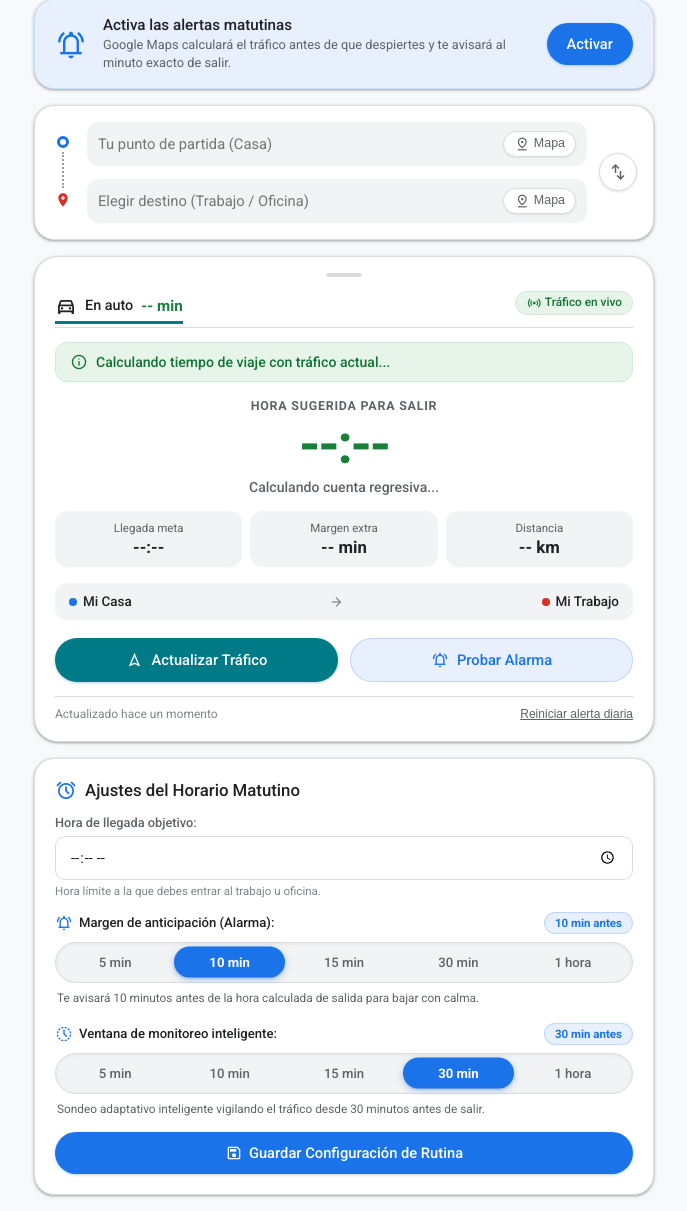
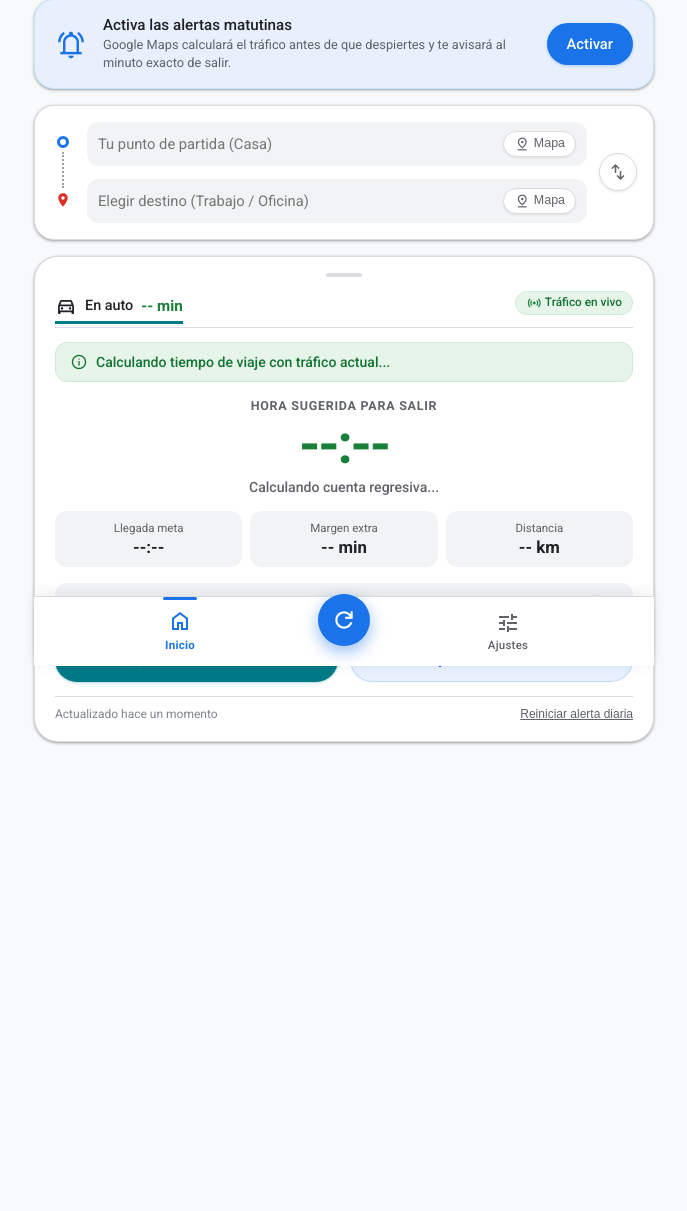
Before and after one commit to manuel-marg/Alerta-Trafico, a web app: file public/index.html in a window 1280 px wide. Shown: the part 134-1345 px from the top of the page, without its empty margins (296-983 px from the left). After the commit the page ends 879 px from the top, so only its background shows below. Run offline with its HTML, style and script files only (its server is not run), Linux system fonts and the light colour scheme; some web fonts are replaced.

Commit message:
feat(ui): add fixed bottom navigation bar with home view, settings view, and central quick traffic refresh FAB

```diff
--- a/public/app.js
+++ b/public/app.js
@@ -823,8 +823,58 @@
   }
 }
 
+// --- 6. Menú Móvil Inferior (Bottom Navigation Bar) ---
+function initBottomNav() {
+  const tabHome = document.getElementById('tab-nav-home');
+  const tabSettings = document.getElementById('tab-nav-settings');
+  const viewHome = document.getElementById('view-home');
+  const viewSettings = document.getElementById('view-settings');
+  const btnQuickRefresh = document.getElementById('btn-quick-refresh');
+
+  function switchView(target) {
+    if (target === 'home') {
+      viewHome.style.display = 'flex';
+      viewSettings.style.display = 'none';
+      tabHome.classList.add('active');
+      tabHome.setAttribute('aria-current', 'page');
+      tabSettings.classList.remove('active');
+      tabSettings.removeAttribute('aria-current');
+      window.scrollTo({ top: 0, behavior: 'smooth' });
+    } else {
+      viewHome.style.display = 'none';
+      viewSettings.style.display = 'flex';
+      tabSettings.classList.add('active');
+      tabSettings.setAttribute('aria-current', 'page');
+      tabHome.classList.remove('active');
+      tabHome.removeAttribute('aria-current');
+      window.scrollTo({ top: 0, behavior: 'smooth' });
+    }
+  }
+
+  if (tabHome && tabSettings) {
+    tabHome.addEventListener('click', () => switchView('home'));
+    tabSettings.addEventListener('click', () => switchView('settings'));
+  }
+
+  if (btnQuickRefresh) {
+    btnQuickRefresh.addEventListener('click', async () => {
+      switchView('home');
+      btnQuickRefresh.classList.add('spinning');
+      showToast('🔄 Calculando tiempo y tráfico actual...');
+      try {
+        await checkTrafficNow(true);
+      } finally {
+        setTimeout(() => {
+          btnQuickRefresh.classList.remove('spinning');
+        }, 600);
+      }
+    });
+  }
+}
+
 // --- 5. Event Listeners ---
 document.addEventListener('DOMContentLoaded', async () => {
+  initBottomNav();
   await initServiceWorker();
   await checkAuthStatus();
 
--- a/public/index.html
+++ b/public/index.html
@@ -77,6 +77,8 @@
       </div>
     </header>
 
+    <!-- Vista 1: Inicio (Ruta y Resumen de Viaje) -->
+    <main id="view-home" class="app-view">
       <!-- Banner Push Estilo Google Maps -->
       <div id="push-activation-card" class="gmaps-card gmaps-push-banner">
         <div class="gmaps-push-icon">
@@ -218,8 +220,10 @@
           </button>
         </div>
       </div>
+    </main>
 
-    <!-- Ajustes de Horario y Rutina -->
+    <!-- Vista 2: Ajustes (Horario y Rutina) -->
+    <main id="view-settings" class="app-view" style="display: none;">
       <div class="gmaps-card gmaps-settings-card">
         <div class="gmaps-card-title">
           <span class="material-symbols-outlined" style="font-size: 22px; color: var(--gmaps-blue);">alarm</span> Ajustes del Horario Matutino
@@ -279,6 +283,7 @@
           </button>
         </form>
       </div>
+    </main>
   </div>
 
   <!-- Modal de Autenticación (Google Material 3) -->
@@ -398,6 +403,23 @@
     </div>
   </div>
 
+  <!-- Barra de Navegación Inferior Fija (Bottom Nav estilo uiCookies / Google Maps) -->
+  <nav class="bnav" id="bottom-nav" aria-label="Navegación principal">
+    <button type="button" class="bnav-tab active" id="tab-nav-home" aria-current="page" title="Inicio">
+      <span class="material-symbols-outlined bnav-icon">home</span>
+      <span class="bnav-label">Inicio</span>
+    </button>
+    <div class="bnav-fab-wrap">
+      <button type="button" class="bnav-fab" id="btn-quick-refresh" title="Actualizar tráfico en vivo" aria-label="Actualizar tráfico en vivo">
+        <span class="material-symbols-outlined bnav-fab-icon" id="quick-refresh-icon">refresh</span>
+      </button>
+    </div>
+    <button type="button" class="bnav-tab" id="tab-nav-settings" title="Ajustes">
+      <span class="material-symbols-outlined bnav-icon">tune</span>
+      <span class="bnav-label">Ajustes</span>
+    </button>
+  </nav>
+
   <div id="toast">🔔 Mensaje</div>
 
   <script src="/app.js"></script>
--- a/public/styles.css
+++ b/public/styles.css
@@ -71,7 +71,7 @@
   display: flex;
   flex-direction: column;
   align-items: center;
-  padding: 16px 12px;
+  padding: 16px 12px 96px 12px;
   -webkit-font-smoothing: antialiased;
 }
 
@@ -1167,10 +1167,10 @@
   background: var(--gmaps-surface);
 }
 
-/* Toast */
+/* Toast elevado sobre la barra de navegación */
 #toast {
   position: fixed;
-  bottom: 24px;
+  bottom: 84px;
   left: 50%;
   transform: translateX(-50%) translateY(100px);
   background: #323232;
@@ -1179,15 +1179,150 @@
   border-radius: 24px;
   font-size: 0.88rem;
   font-weight: 400;
-  box-shadow: 0 4px 12px rgba(0,0,0,0.3);
+  box-shadow: 0 4px 14px rgba(0,0,0,0.35);
   opacity: 0;
   transition: all 0.3s cubic-bezier(0.16, 1, 0.3, 1);
-  z-index: 9999;
+  z-index: 10005;
 }
 
 #toast.show {
   transform: translateX(-50%) translateY(0);
   opacity: 1;
+}
+
+/* Vistas de la Aplicación */
+.app-view {
+  display: flex;
+  flex-direction: column;
+  gap: 16px;
+  width: 100%;
+  animation: fadeIn 0.2s ease-out;
+}
+
+/* Barra de Navegación Inferior Fija (Google Maps / uiCookies Style) */
+.bnav {
+  position: fixed;
+  bottom: 0;
+  left: 0;
+  right: 0;
+  background: #ffffff;
+  border-top: 1px solid var(--gmaps-border);
+  box-shadow: 0 -2px 12px rgba(60, 64, 67, 0.1);
+  padding: 8px 24px calc(8px + env(safe-area-inset-bottom, 8px));
+  display: flex;
+  align-items: center;
+  justify-content: space-around;
+  z-index: 9990;
+  max-width: 620px;
+  margin: 0 auto;
+}
+
+.bnav-tab {
+  flex: 1;
+  background: transparent;
+  border: none;
+  outline: none;
+  cursor: pointer;
+  display: flex;
+  flex-direction: column;
+  align-items: center;
+  justify-content: center;
+  gap: 3px;
+  padding: 6px 0;
+  color: var(--gmaps-text-secondary);
+  position: relative;
+  transition: all 0.2s ease;
+  border-radius: 12px;
+}
+
+.bnav-icon {
+  font-size: 24px;
+  transition: transform 0.2s ease;
+}
+
+.bnav-label {
+  font-size: 0.72rem;
+  font-weight: 500;
+  letter-spacing: 0.02em;
+  font-family: var(--gmaps-font);
+}
+
+.bnav-tab:hover {
+  color: var(--gmaps-text-primary);
+}
+
+.bnav-tab.active {
+  color: var(--gmaps-blue);
+}
+
+.bnav-tab.active .bnav-label {
+  font-weight: 600;
+}
+
+.bnav-tab.active .bnav-icon {
+  transform: translateY(-2px);
+}
+
+/* Indicador activo superior en la pestaña */
+.bnav-tab.active::after {
+  content: "";
+  position: absolute;
+  top: -8px;
+  width: 34px;
+  height: 3px;
+  border-radius: 99px;
+  background: var(--gmaps-blue);
+}
+
+/* Botón flotante central elevado (FAB) */
+.bnav-fab-wrap {
+  flex: none;
+  display: flex;
+  align-items: center;
+  justify-content: center;
+  padding: 0 16px;
+}
+
+.bnav-fab {
+  width: 52px;
+  height: 52px;
+  border: none;
+  outline: none;
+  border-radius: 50%;
+  background: var(--gmaps-blue);
+  color: #ffffff;
+  cursor: pointer;
+  margin: -24px 0 0 0;
+  box-shadow: 0 6px 16px rgba(26, 115, 232, 0.45);
+  display: flex;
+  align-items: center;
+  justify-content: center;
+  transition: transform 0.2s ease, background 0.2s ease, box-shadow 0.2s ease;
+}
+
+.bnav-fab:hover {
+  background: var(--gmaps-blue-hover);
+  transform: scale(1.06);
+  box-shadow: 0 8px 20px rgba(26, 115, 232, 0.55);
+}
+
+.bnav-fab:active {
+  transform: scale(0.94);
+}
+
+.bnav-fab-icon {
+  font-size: 26px;
+  transition: transform 0.4s ease;
+}
+
+.bnav-fab.spinning .bnav-fab-icon {
+  animation: spinFab 0.8s linear infinite;
+}
+
+@keyframes spinFab {
+  100% {
+    transform: rotate(360deg);
+  }
 }
 
 @keyframes fadeIn {
@@ -1197,7 +1332,7 @@
 
 @media (max-width: 500px) {
   body {
-    padding: 10px 8px;
+    padding: 10px 8px 96px 8px;
   }
   .gmaps-search-card {
     border-radius: 20px;
--- a/public/sw.js
+++ b/public/sw.js
@@ -1,6 +1,6 @@
 // Service Worker para Alerta de Tráfico PWA
 
-const CACHE_NAME = 'alerta-trafico-v8';
+const CACHE_NAME = 'alerta-trafico-v9';
 const STATIC_ASSETS = [
   '/',
   '/index.html',
```
Lines whose indentation alone changed are shown as unchanged.
